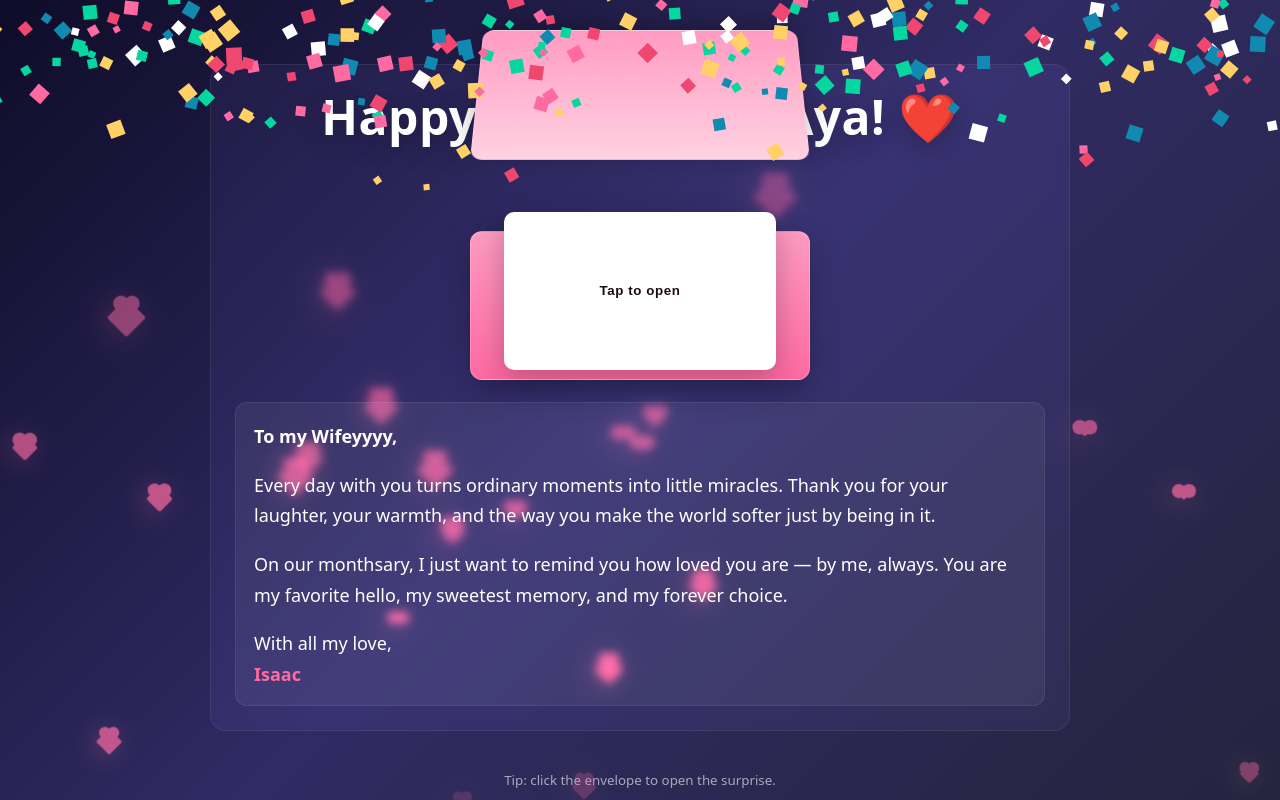
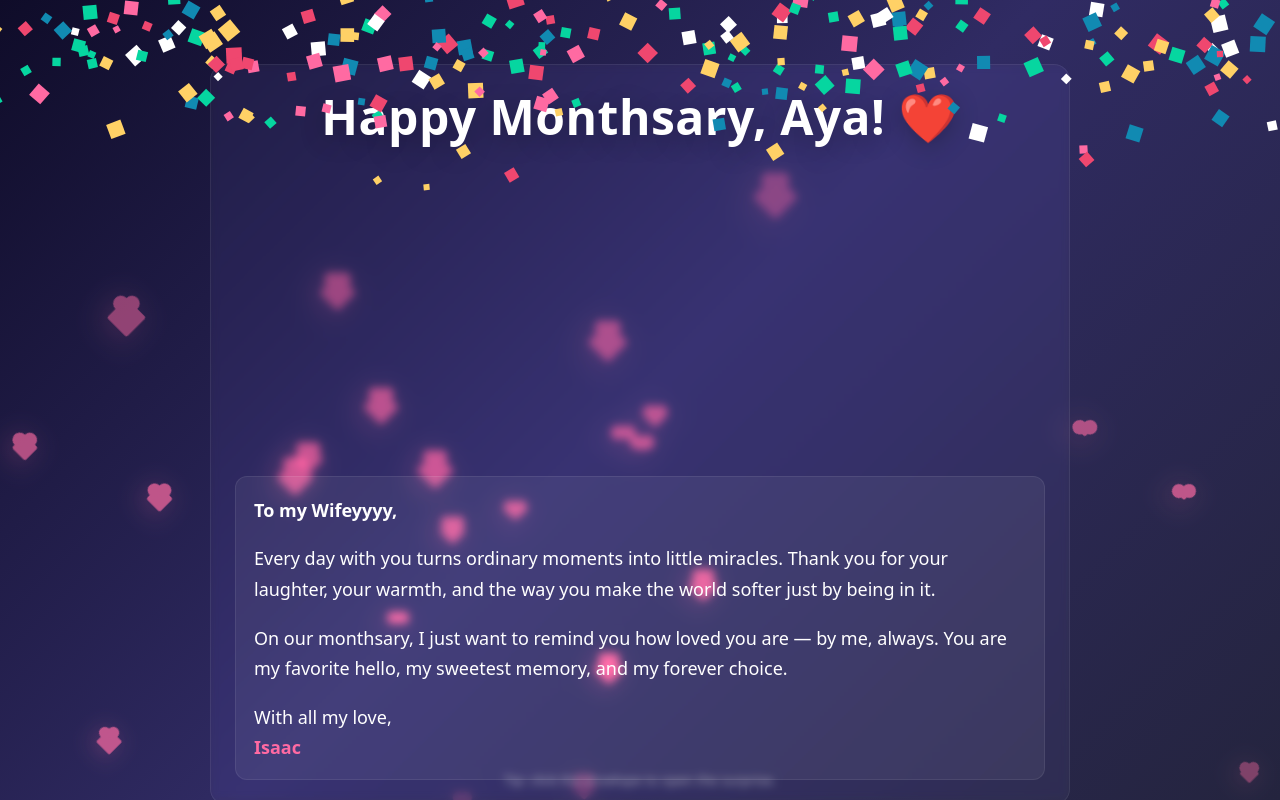
Before and after one commit to EngrAlegre/AYA, a plain HTML site: page index.html in a window 1280 px wide. Both pictures are taken after a click on the button "Tap to open". Drawn offline with Linux system fonts and the light colour scheme.

Commit message:
Initial commit: Aya surprise page

```diff
--- a/script.js
+++ b/script.js
@@ -9,6 +9,25 @@
 
 	let confettiAnimationId = null;
 	let heartSpawnerId = null;
+	let audioContext = null;
+	let audioSource = null;
+	let audioGain = null;
+
+	function ensureAudioGraph() {
+		if (!bgm) return;
+		const Ctx = window.AudioContext || window.webkitAudioContext;
+		if (!Ctx) return; // Fallback silently if WebAudio not supported
+		if (!audioContext) audioContext = new Ctx();
+		if (audioContext.state === 'suspended') {
+			audioContext.resume().catch(() => {});
+		}
+		if (!audioSource) {
+			audioSource = audioContext.createMediaElementSource(bgm);
+			audioGain = audioContext.createGain();
+			audioGain.gain.value = 1.15; // gentle boost
+			audioSource.connect(audioGain).connect(audioContext.destination);
+		}
+	}
 
 	function reveal() {
 		// Show message with effects and play music
@@ -16,12 +35,32 @@
 		messageEl.classList.remove('hidden');
 		startConfetti(14000);
 		startHearts(14000);
+		// Hide envelope after opening to avoid overlapping the headline
+		envelopeBtn.classList.add('envelope-gone');
 		if (bgm) {
+			bgm.muted = false;
+			bgm.loop = true;
+			bgm.playbackRate = 1.0;
 			bgm.currentTime = 0;
-			bgm.volume = 0.85;
+			bgm.volume = 1.0;
+			ensureAudioGraph();
+			const tryPlayNow = () => bgm.play().catch(() => {});
+			if (bgm.readyState < 3) {
+				bgm.addEventListener('canplaythrough', tryPlayNow, { once: true });
+			} else {
+				tryPlayNow();
+			}
+			// Retry shortly in case the first attempt races with decoding
+			setTimeout(() => {
+				if (bgm.paused || bgm.currentTime === 0) {
+					ensureAudioGraph();
+					bgm.play().catch(() => {});
+				}
+			}, 400);
 			bgm.play().catch(() => {
 				// If autoplay is blocked, attach a one-time fallback to next user interaction
 				const tryPlay = () => {
+					ensureAudioGraph();
 					bgm.play().catch(() => {}).finally(() => {
 						document.removeEventListener('click', tryPlay, true);
 						document.removeEventListener('keydown', tryPlay, true);
--- a/style.css
+++ b/style.css
@@ -210,7 +210,7 @@ html, body {
 }
 
 /* Envelope */
-.envelope-section { margin-top: 16px; }
+.envelope-section { margin-top: clamp(32px, 7vw, 96px); }
 .envelope {
 	position: relative;
 	display: inline-block;
@@ -270,3 +270,11 @@ html, body {
 body.revealed .envelope-top {
 	transform: perspective(600px) rotateX(-160deg);
 }
+
+/* Hide the envelope gracefully after opening to avoid overlapping headline */
+.envelope-gone {
+	opacity: 0;
+	transform: translateY(-16px) scale(0.96);
+	pointer-events: none;
+	transition: opacity 0.45s ease, transform 0.45s ease;
+}
```
